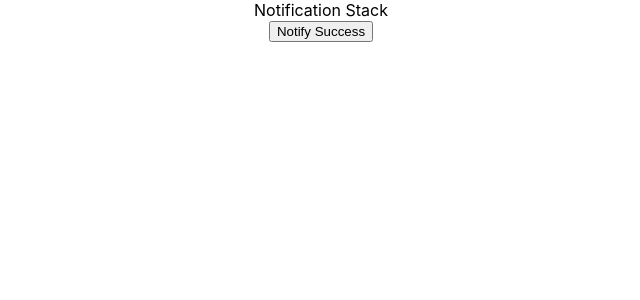
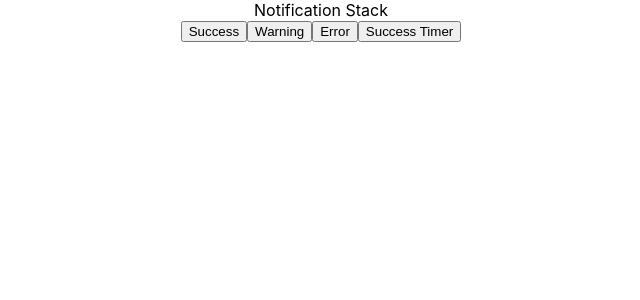
Before and after one commit to FE-POCs/xstate-poc-payal, a React (Create React App) app: page / in a window 1280 px wide. Shown: the top 300 px of the page, without its empty margins (319-959 px from the left). Built offline with nearby package versions, Linux system fonts and the light colour scheme.

Commit message:
chore: timer implementation

```diff
--- a/src/notificationMachine.js
+++ b/src/notificationMachine.js
@@ -4,7 +4,8 @@ import { createMachine, assign } from 'xstate'
 const notificationMachine = createMachine({
     id: 'notification-stack',
     context: {
-        notifications: []
+        notifications: [],
+        defaultTimer: 2000
     },
     on: {
         ADD_NEW_NOTIFICATION: {
--- a/src/pages/NotificationPage.jsx
+++ b/src/pages/NotificationPage.jsx
@@ -1,4 +1,4 @@
-import React, { useState } from 'react'
+import React from 'react'
 import NotificationStack from '../components/NotificationStack'
 import { v4 as uuidv4 } from 'uuid';
 import notificationMachine from '../notificationMachine';
@@ -8,12 +8,16 @@ import { useMachine } from '@xstate/react';
 const NotificationPage = () => {
   const [state, sendAction] = useMachine(notificationMachine)
 
-  const addNewNotification = (message, type) => {
-    sendAction({ type: 'ADD_NEW_NOTIFICATION', value: { id: uuidv4(), message, type } })
+  const addNewNotification = (message, type, customTimer) => {
+    const uniqueId = uuidv4()
+    const timer = customTimer ?? state.context.defaultTimer
+    sendAction({ type: 'ADD_NEW_NOTIFICATION', value: { id: uniqueId , message, type } })
+    setTimeout(() => {
+      sendAction({ type: 'REMOVE_NOTIFICATION', value: uniqueId })
+    }, timer)
   }
 
   const removeNotification = (id) => {
-    console.log("remove notification", id)
     sendAction({ type: 'REMOVE_NOTIFICATION', value: id })
   }
 
@@ -21,7 +25,10 @@ const NotificationPage = () => {
   return (
     <div>
       <div>Notification Stack</div>
-      <button onClick={() => addNewNotification("New Notification", "Success")}>Notify Success</button>
+      <button onClick={() => addNewNotification("New Success Notification", "Success")}>Success</button>
+      <button onClick={() => addNewNotification("New Warning Notification", "Warning")}>Warning</button>
+      <button onClick={() => addNewNotification("New Error Notification", "Error")}>Error</button>
+      <button onClick={() => addNewNotification("New Timer Success Notification", "Success", 7000)}>Success Timer</button>
       <NotificationStack notifications={state.context.notifications} removeNotification={removeNotification} />
     </div>
   )
```
